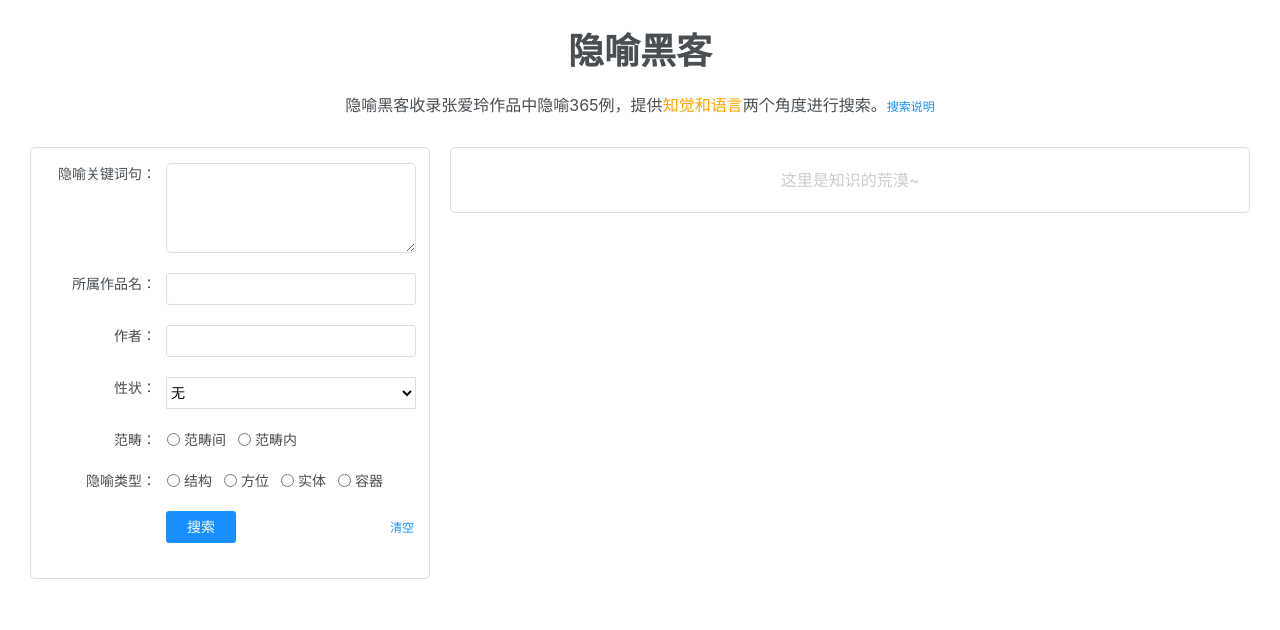
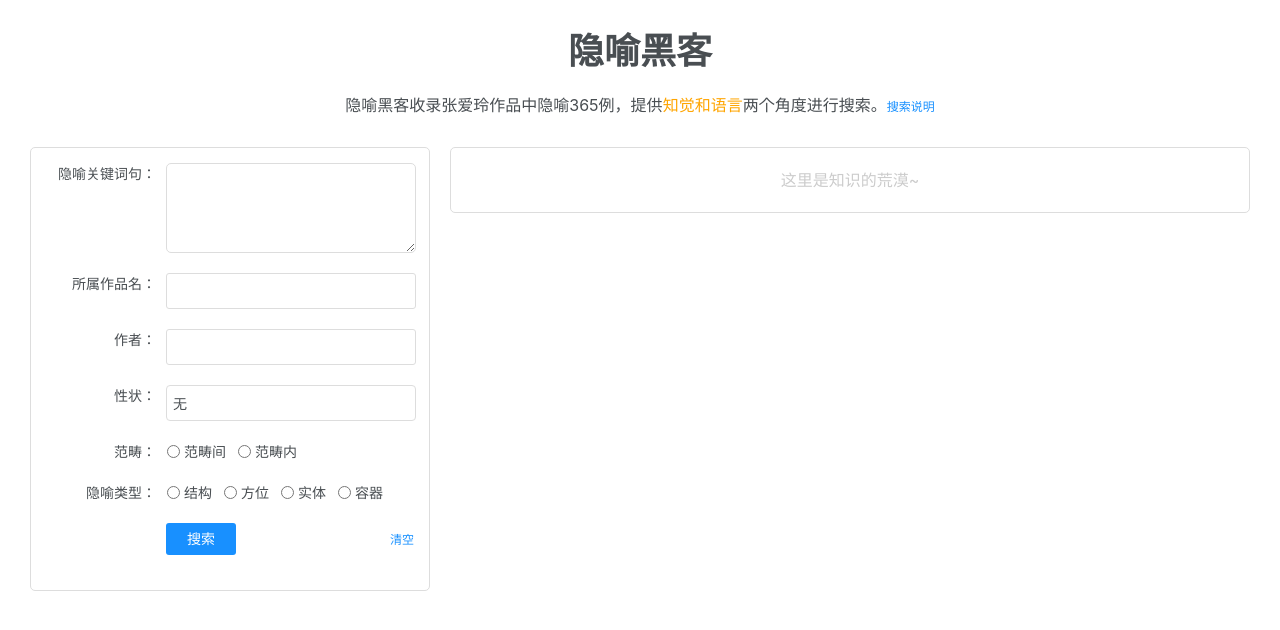
Before and after one commit to eastling/blog, a Next.js app in the folder front/: page /blog/metaphor in a window 1280 px wide. Shown: the top 630 px of the page. Built offline with nearby package versions, Linux system fonts and the light colour scheme.

Commit message:
调整select

```diff
--- a/front/pages/blog/metaphor/index.js
+++ b/front/pages/blog/metaphor/index.js
@@ -7,6 +7,31 @@ import { RadioGroup, RadioButton } from '~/components/Form/Radio'
 import { SubmitButton } from '~/components/Form/Button'
 import axios from '~/lib/axios'
 
+const propertiesList = [{
+  label: '无',
+  value: ''
+}, {
+  label: '形状',
+  value: 'shape'
+}, {
+  label: '颜色',
+  value: 'color'
+}, {
+  label: '声音',
+  value: 'sound'
+}, {
+  label: '触觉',
+  value: 'touch'
+}, {
+  label: '味觉',
+  value: 'taste'
+}, {
+  label: '移动',
+  value: 'move'
+}, {
+  label: '其他',
+  value: 'others'
+},]
 
 class NormalLoginForm extends React.Component {
 
@@ -60,7 +85,6 @@ class NormalLoginForm extends React.Component {
       <MetaphorLayout>
         <div className="zal-header">
           <h1>隐喻黑客</h1>
-          {/* <p><a target="__blank" href="https://github.com/eastling/blog">github地址</a></p> */}
           <p>隐喻黑客收录张爱玲作品中隐喻365例，提供<a className="github-link" target="__blank" href="https://github.com/eastling/blog">知觉和语言</a>两个角度进行搜索。<span onClick={() => this.setState({ showSearchTipModal: true })} className="search-tip">搜索说明</span></p>
         </div>
         <div className="zal-box">
@@ -75,8 +99,26 @@ class NormalLoginForm extends React.Component {
               <FormItem label="作者" cols={[2, 5]}>
                 <Input name="author" value={this.state.author} onChange={(e) => this.setState({ author: e.target.value })} />
               </FormItem>
-              <FormItem label="性状" cols={[2, 1]} mustfill="1">
-                <Select className="loan-type-select" name="properties" value={this.state.properties} onChange={(e) => this.setState({ properties: e.target.value })}>
+              <FormItem label="性状" cols={[2, 1]}>
+                <div className="properties-wrap">
+                  <div className={`properties-value ${this.state.showPropertiesList ? 'focused' : ''}`} onClick={() => {
+                    this.setState({
+                      showPropertiesList: !this.state.showPropertiesList
+                    })
+                  }}>{propertiesList.find(item => item.value === this.state.properties)['label']}</div>
+                  {this.state.showPropertiesList &&
+                    <ul className="properties-list">
+                      {propertiesList.map((item, index) =>
+                        <li className="properties-item" key={index}
+                          onClick={() => {
+                            this.setState({ properties: item.value, showPropertiesList: false })
+                          }}
+                        >
+                          {item.label}
+                        </li>)}
+                    </ul>}
+                </div>
+                {/* <Select name="properties" value={this.state.properties} onChange={(e) => this.setState({ properties: e.target.value })}>
                   <option value="">无</option>
                   <option value="shape">形状</option>
                   <option value="color">颜色</option>
@@ -85,7 +127,7 @@ class NormalLoginForm extends React.Component {
                   <option value="taste">味道</option>
                   <option value="move">移动</option>
                   <option value="others">其他</option>
-                </Select>
+                </Select> */}
               </FormItem>
               <FormItem label="范畴" cols={[0, 5]} >
                 <RadioGroup name="scope" value={this.state.scope} onChange={(e) => this.setState({ scope: e.target.value })}>
--- a/front/static/metaphor.scss
+++ b/front/static/metaphor.scss
@@ -38,7 +38,6 @@
       }
       .form-control-wrap {
         margin-left: 120px;
-        overflow: hidden;
         width: 250px;
         font-size: 14px;
       }
@@ -47,8 +46,12 @@
         outline: none;
         border: 1px solid #ddd;
         border-radius: 3px;
-        height: 32px;
+        height: 36px;
         padding: 0 6px;
+        -webkit-appearance: none;
+        &:focus {
+          border: 1px solid #1890ff;
+        }
       }
       textarea {
         overflow: auto;
@@ -59,20 +62,58 @@
         border: 1px solid #ddd;
         border-radius: 5px;
         padding: 6px;
+        -webkit-appearance: none;
+        &:focus {
+          border: 1px solid #1890ff;
+        }
       }
-      select {
-        width: 100%;
-        height: 32px;
-        outline: none;
-        border: 1px solid #ddd;
-        background-color: #fff;
+      .properties-wrap {
+        position: relative;
+        .properties-value {
+          border: 1px solid #ddd;
+          height: 36px;
+          line-height: 36px;
+          padding: 0 6px;
+          border-radius: 4px;
+          cursor: pointer;
+          &.focused {
+            border-color: #1890ff;;
+          }
+        }
+        .properties-list {
+          position: absolute;
+          left: 0;
+          top: 36px;
+          width: 100%;
+          z-index: 2;
+          background-color: #fff;
+          list-style: none;
+          margin: 0;
+          padding: 0;
+          border: 1px solid #ddd;
+          border-top: none;
+          border-radius: 0 0 4px 4px;
+          .properties-item {
+            border-bottom: 1px solid #ddd;
+            height: 36px;
+            line-height: 36px;
+            padding-left: 6px;
+            margin: 0;
+            font-size: 14px;
+            cursor: pointer;
+            &:nth-last-child(1) {
+              border-bottom: none;
+            }
+            &:hover {
+              color: orange;
+            }
+          }
+        }
       }
       .radio-group {
-        margin-top: -2px;
         margin-left: 1px;
         .radio-btn {
           margin-right: 12px;
-          vertical-align: middle;
           input {
             margin-right: 4px;
             margin-top: -3px;
@@ -89,6 +130,7 @@
         margin: 0;
         border-radius: 3px;
         border: none;
+        -webkit-appearance: none;
       }
       .clear-btn {
         position: absolute;
```
